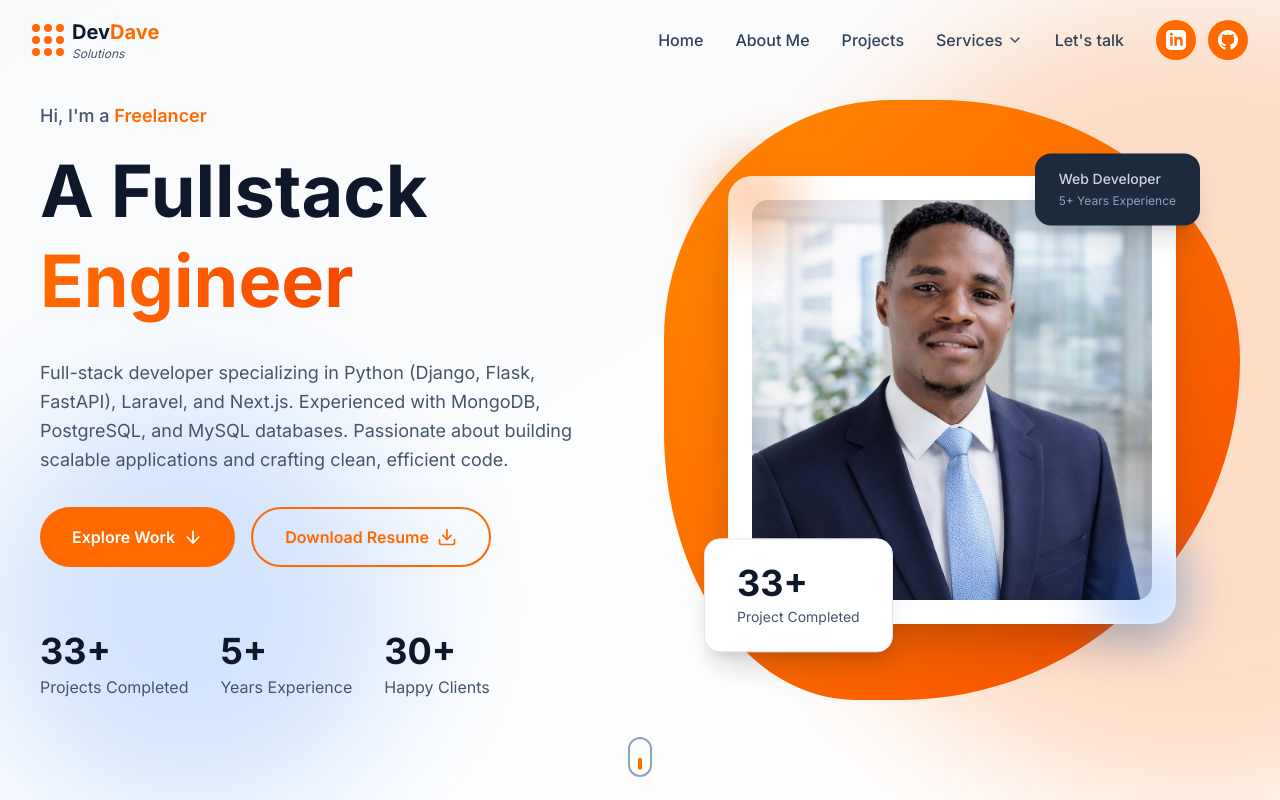
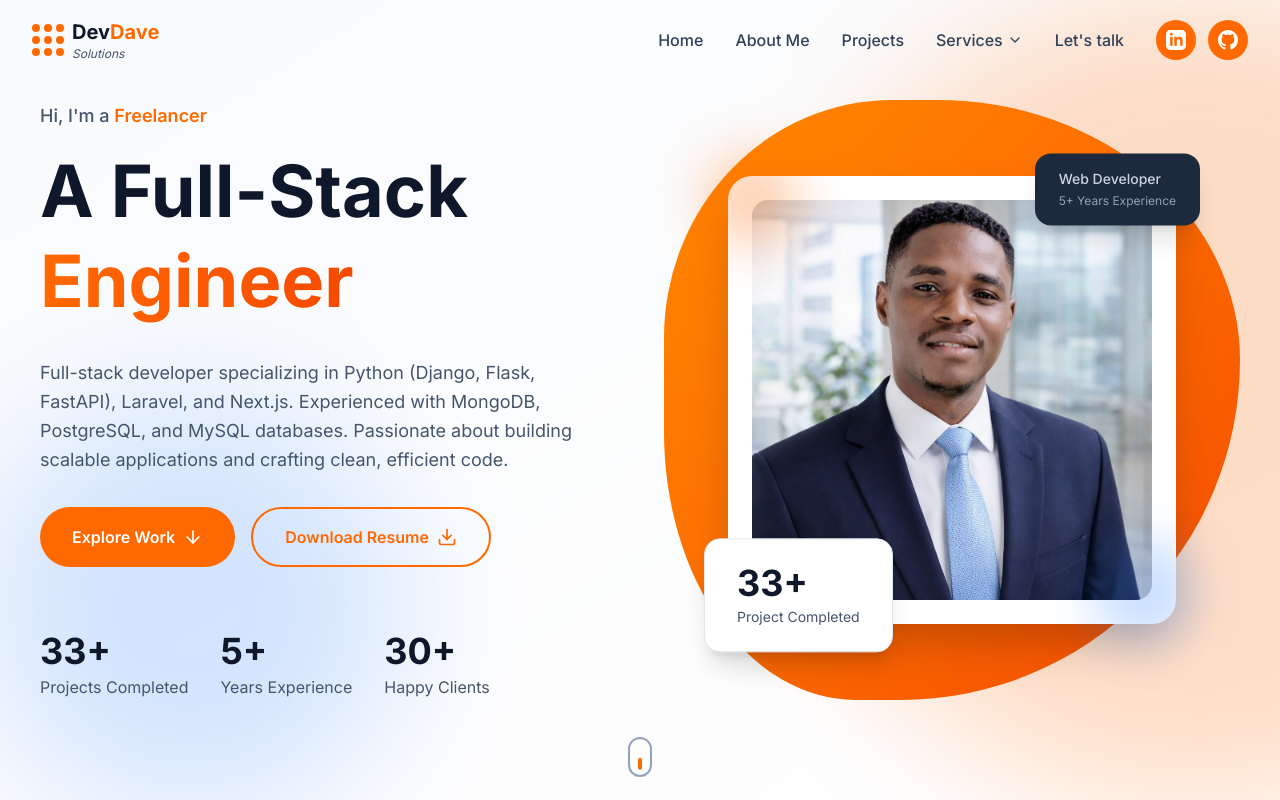
Before and after one commit to DavidBugger/portfolio, a Next.js app: page / in a window 1280 px wide. Shown: the top 800 px of the page. Built offline with nearby package versions, Linux system fonts and the light colour scheme.

Commit message:
feat: modified hero content

```diff
--- a/src/app/components/sections/Hero.tsx
+++ b/src/app/components/sections/Hero.tsx
@@ -77,7 +77,7 @@ export default function Hero() {
                 </span>
               </motion.p>
               <motion.h1 variants={fadeInUp} className="text-5xl sm:text-6xl lg:text-7xl font-bold text-slate-900 dark:text-white leading-tight">
-                A Fullstack
+                A Full-Stack
                 <br />
                 <span className="text-transparent bg-clip-text bg-gradient-to-r from-orange-500 to-orange-600">
                   Engineer
```
